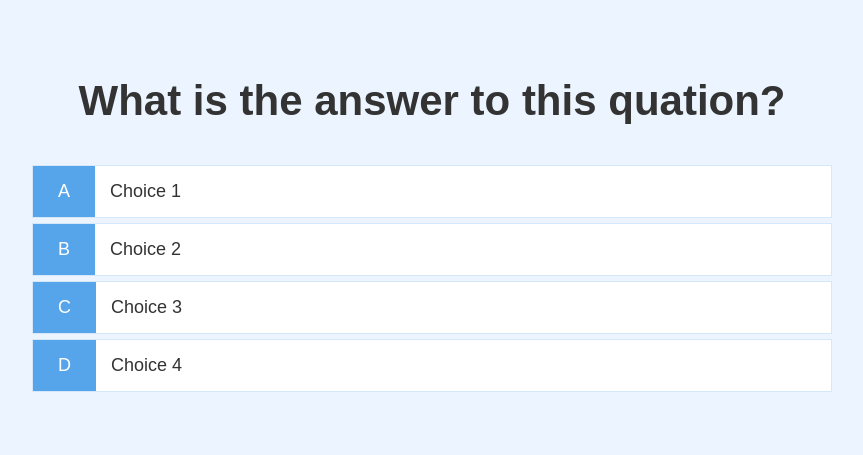
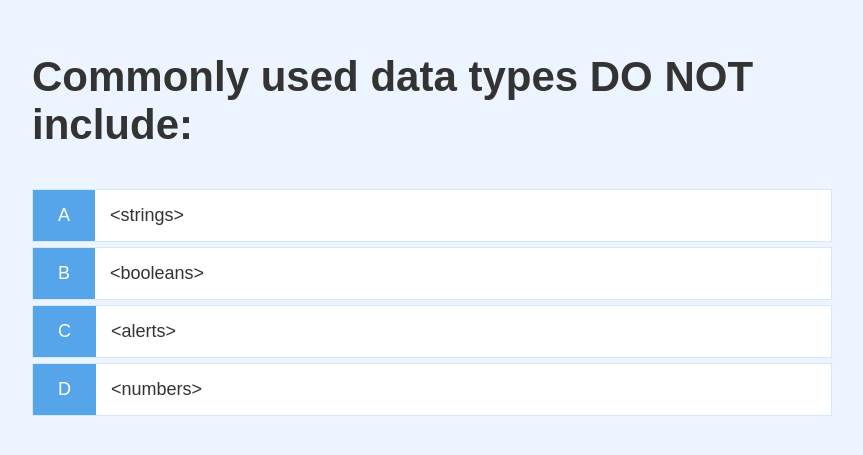
Before and after one commit to RubenFr74/coding-quiz-challenge, a plain HTML site: page quiz.html in a window 1280 px wide. Shown: the part 163-618 px from the top of the page, without its empty margins (208-1071 px from the left). Drawn offline with Linux system fonts and the light colour scheme.

Commit message:
added quiz questions

```diff
--- a/quiz.html
+++ b/quiz.html
@@ -12,23 +12,24 @@
     <!-- Querstion Layout -->
     <div class="container">
         <div id="game" class="flex-center flex-column">
-            <h2 id= "question">What is the answer to this quation?</h2>
+            <h2 id="question">What is the answer to this questions?</h2>
         <div class="choice-container">
           <p class="choice-prefix">A</p>
-                <p class="choice-text">Choice 1</p>
+          <p class="choice-text" data-number="1">Choice 1</p>
         </div>
         <div class="choice-container">
           <p class="choice-prefix">B</p>
-                <p class="choice-text">Choice 2</p>
+          <p class="choice-text" data-number="2">Choice 2</p>
         </div>
         <div class="choice-container">
           <p class="choice-prefix">C</p>
-                <p class="choice-text">Choice 3</p>
+          <p class="choice-text" data-number="3">Choice 3</p>
         </div>
         <div class="choice-container">
           <p class="choice-prefix">D</p>
-                <p class="choice-text">Choice 4</p>
+          <p class="choice-text" data-number="4">Choice 4</p>
         </div>
+        <script src="quiz.js"></script>
     </div>
 </body>
 </html>
--- /dev/null
+++ b/quiz.js
@@ -0,0 +1,95 @@
+const question = document.getElementById('question');
+const choices = Array.from(document.getElementsByClassName('choice-text'));
+
+let currentQuestion = {};
+let acceptingAnswers = false;
+let score = 0;
+let questionCounter = 0;
+let availableQuesions = [];
+
+let questions = [
+    {
+        question: 'Commonly used data types DO NOT include:',
+        choice1: '<strings>',
+        choice2: '<booleans>',
+        choice3: '<alerts>',
+        choice4: '<numbers>',
+        answer: 3,
+    },
+    {
+        question:
+            "The condition in an if / else statement is enclosed within ____",
+        choice1: "<quotes>",
+        choice2: "<curly brackets'>",
+        choice3: "<parentheses>",
+        choice4: "<square brackets>",
+        answer: 3,
+    },
+    {
+        question: "Arrays in JavaScript can be used to store _____",
+        choice1: "<numbers and strings>",
+        choice2: "<other arrays>",
+        choice3: "<booleans>",
+        choice4: "<all of the above>",
+        answer: 4,
+    },
+    {
+        question: "String values must be enclosed within ____ when being assigned to variables",
+        choice1: "<commas>",
+        choice2: "<quotes>",
+        choice3: "<curly brackets>",
+        choice4: "<parentheses>",
+        answer: 2,
+    },
+    {
+        question: "A very useful tool used during development and debugging for printing content to the debugger is:",
+        choice1: "<JavaScript>",
+        choice2: "<terminal / bash>",
+        choice3: "<for loops>",
+        choice4: "<console.log>",
+        answer: 4,
+    },
+];
+
+// CONSTANTS
+const CORRECT_BONUS = 10;
+const MAX_QUESTIONS = 5;
+
+startGame = () => {
+    questionCounter = 0;
+    score = 0;
+    availableQuesions = [...questions];
+    getNewQuestion();
+};
+
+getNewQuestion = () => {
+    if (availableQuesions.length === 0 || questionCounter >= MAX_QUESTIONS) {
+        //go to the end page
+        return window.location.assign('/end.html');
+    }
+    questionCounter++;
+    const questionIndex = Math.floor(Math.random() * availableQuesions.length);
+    currentQuestion = availableQuesions[questionIndex];
+    question.innerText = currentQuestion.question;
+
+    choices.forEach((choice) => {
+        const number = choice.dataset["number"];
+        choice.innerText = currentQuestion["choice" + number];
+    });
+
+    availableQuesions.splice(questionIndex, 1);
+    acceptingAnswers = true;
+};
+
+choices.forEach((choice) => {
+    choice.addEventListener('click', (e) => {
+        if (!acceptingAnswers) return;
+
+        acceptingAnswers = false;
+        const selectedChoice = e.target;
+        const selectedAnswer = selectedChoice.dataset['number'];
+        getNewQuestion();
+    });
+});
+
+startGame();
```
Also changed, not shown: script.js (deleted). Lines whose indentation alone changed are shown as unchanged.
